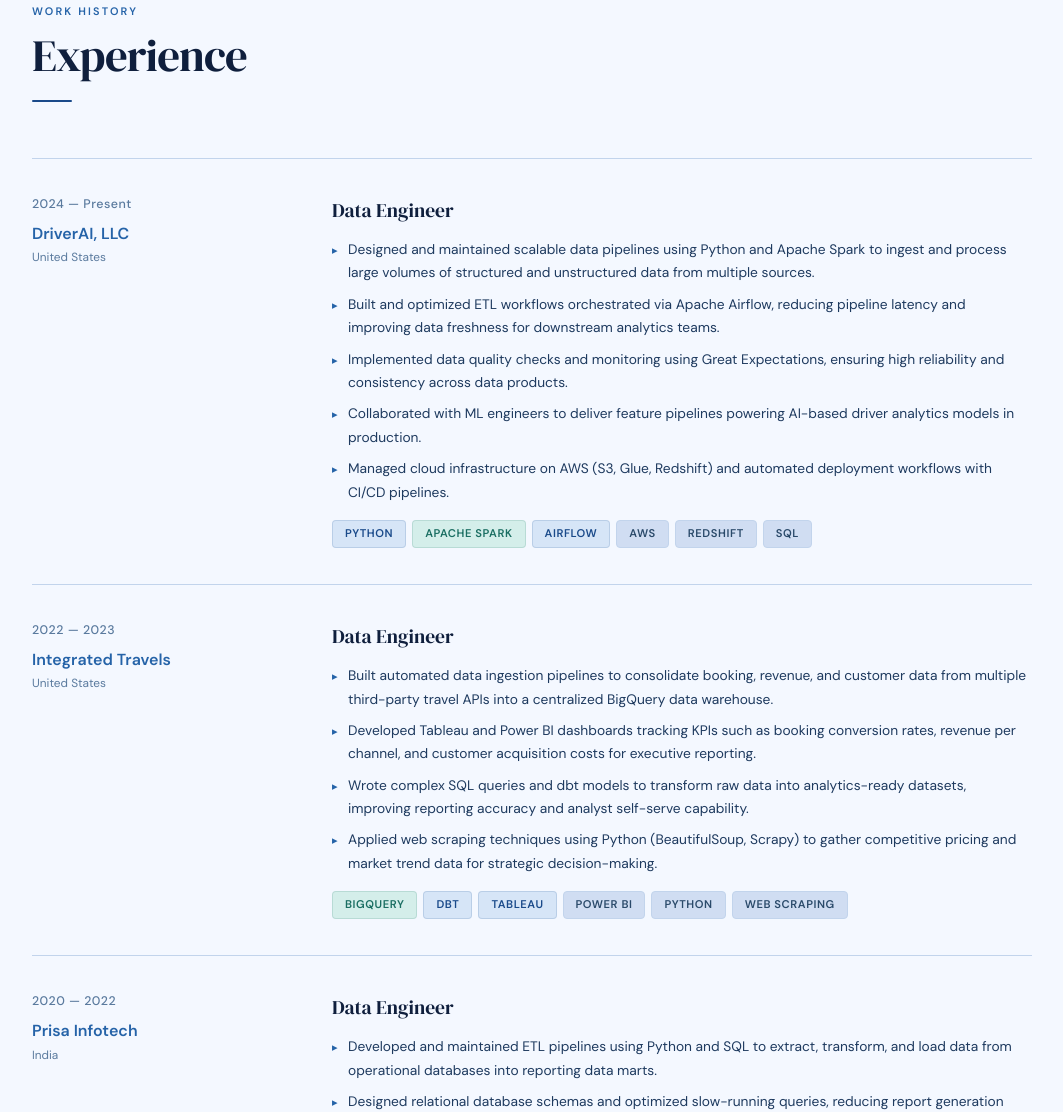
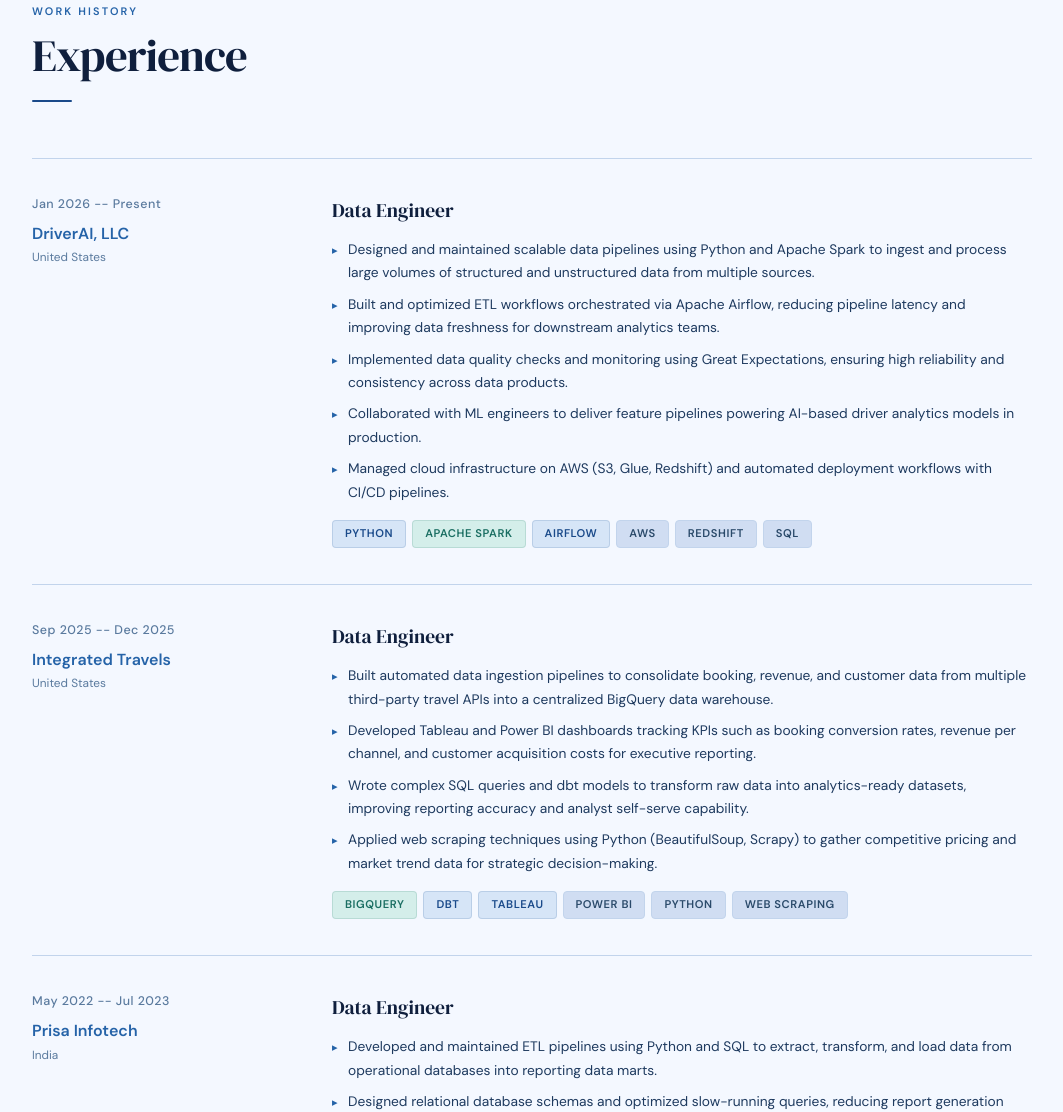
Before and after one commit to vaibhavi2010/vaibhavi-portfolio, a website: page index.html in a window 1280 px wide. Shown: the part 2840-3952 px from the top of the page, without its empty margins (108-1171 px from the left). Drawn offline with Linux system fonts and the light colour scheme.

Commit message:
Update employment dates in index.html

```diff
--- a/index.html
+++ b/index.html
@@ -184,7 +184,7 @@
 
           </p>
           <p>
-           Across industries — from AI-powered logistics to travel technology —
+           Across industries, from AI-powered logistics to travel technology,
            I’ve built robust pipelines and analytics platforms that
            handle real-world complexity at scale, enabling teams to
            move faster, operate smarter, and make confident data-driven decisions.
@@ -336,7 +336,7 @@
       <!-- DriverAI -->
       <div class="tl-item reveal">
         <div class="tl-left">
-          <div class="tl-date">2024 — Present</div>
+          <div class="tl-date">Jan 2026 -- Present</div>
           <div class="tl-company">DriverAI, LLC</div>
           <div class="tl-location">United States</div>
         </div>
@@ -363,7 +363,7 @@
       <!-- Integrated Travels -->
       <div class="tl-item reveal">
         <div class="tl-left">
-          <div class="tl-date">2022 — 2023</div>
+          <div class="tl-date">Sep 2025 -- Dec 2025</div>
           <div class="tl-company">Integrated Travels</div>
           <div class="tl-location">United States</div>
         </div>
@@ -389,7 +389,7 @@
       <!-- Prisa Infotech -->
       <div class="tl-item reveal">
         <div class="tl-left">
-          <div class="tl-date">2020 — 2022</div>
+          <div class="tl-date">May 2022 -- Jul 2023</div>
           <div class="tl-company">Prisa Infotech</div>
           <div class="tl-location">India</div>
         </div>
```
